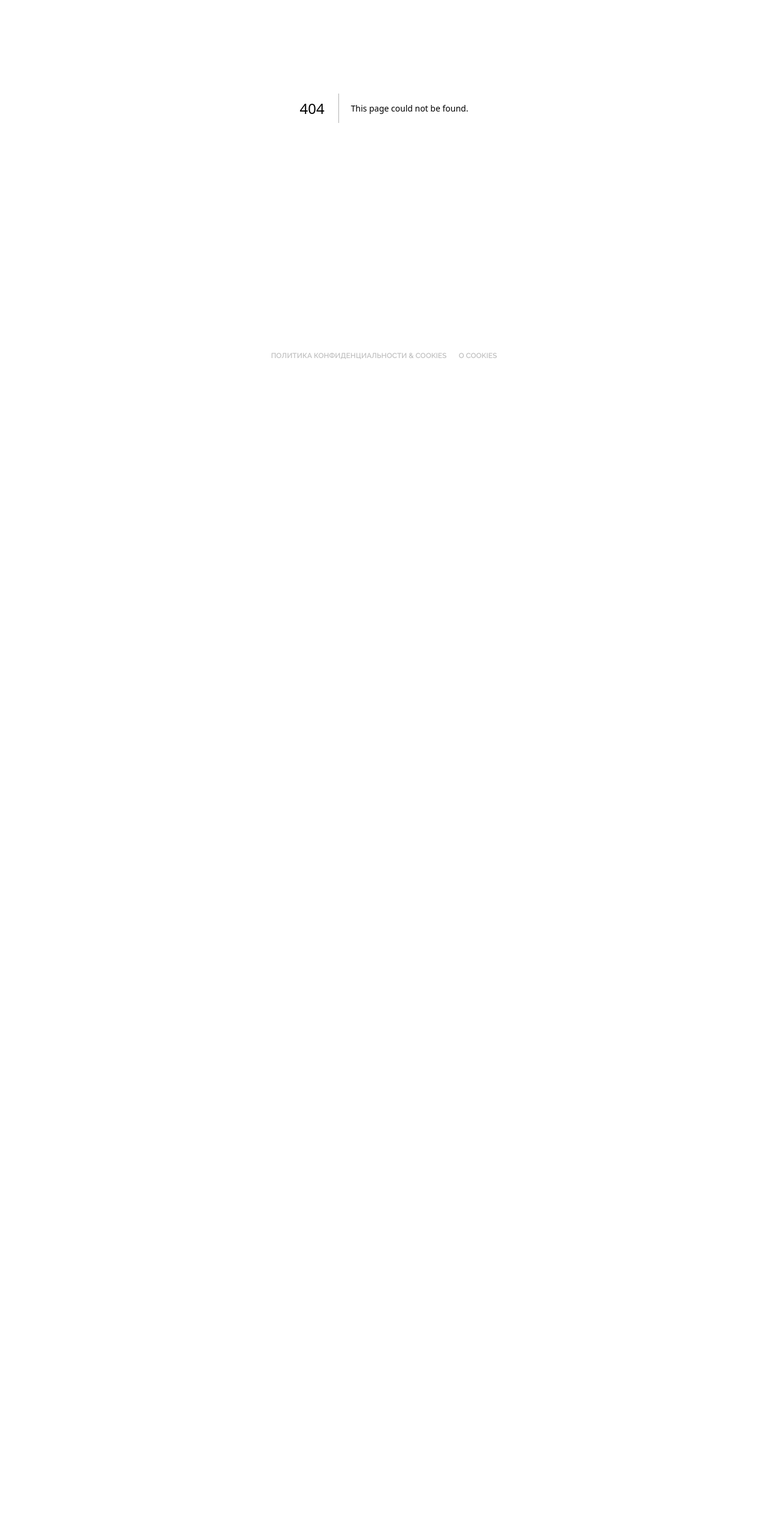
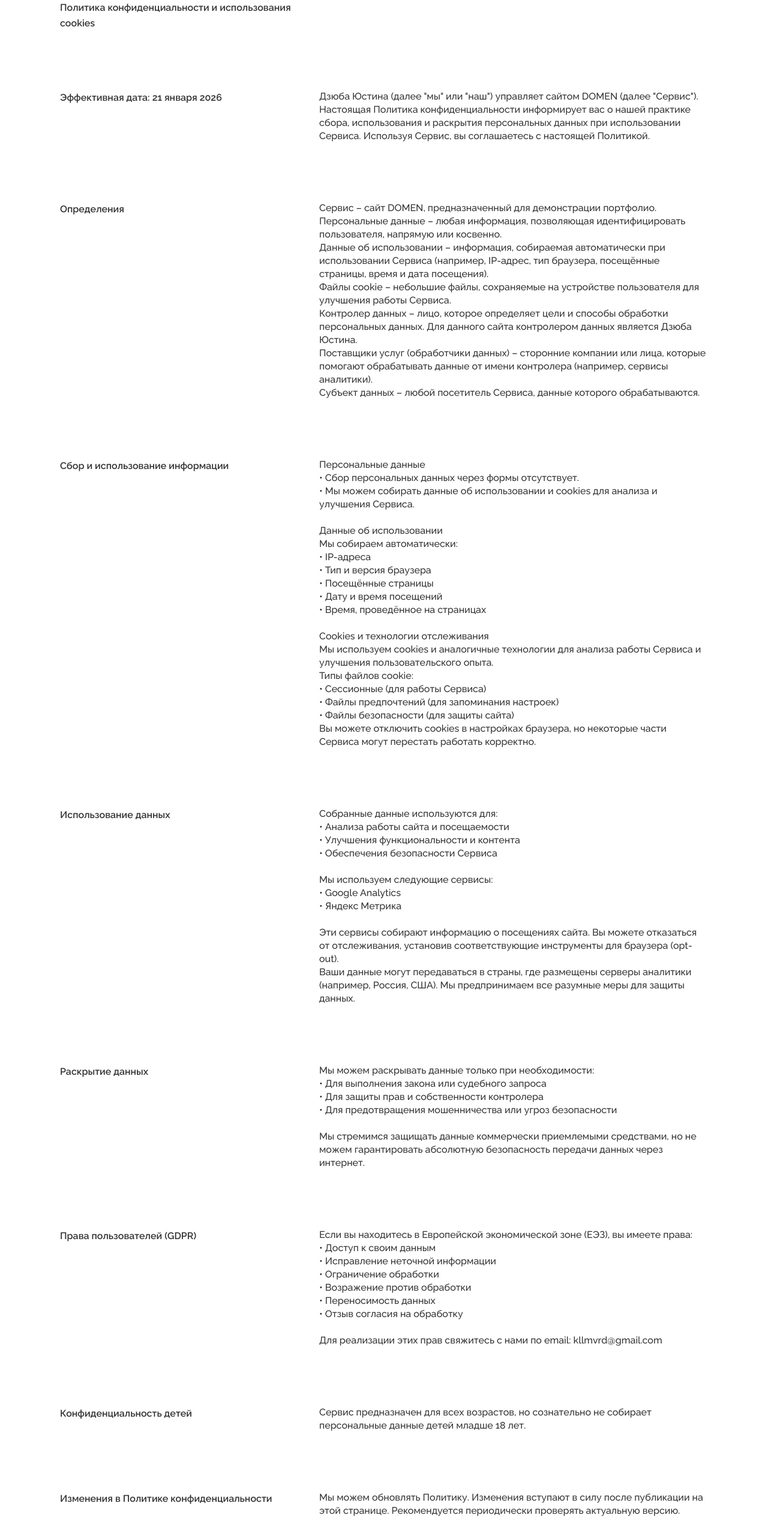
Before and after one commit to GrPugaguga/uxiustina, a Next.js app: page /privacy in a window 1280 px wide. Before the commit this address had no page. Shown: the part 220-2786 px from the top of the page at 60% size. Before the commit the page ends 842 px from the top, so only its background shows below. Built offline with nearby package versions, Linux system fonts and the light colour scheme.

Commit message:
add: create privacy page

```diff
--- /dev/null
+++ b/app/privacy/page.tsx
@@ -0,0 +1,96 @@
+'use client';
+
+import { useRouter } from 'next/navigation';
+import { ActionButton, PrivacyText } from '@/ui-kit';
+
+export default function Privacy() {
+  const router = useRouter();
+
+  return (
+    <div className="min-h-screen bg-background-white pt-32.5 sm:pt-55 px-5 sm:px-25 pb-28.5">
+      <div className="flex flex-col gap-10 sm:gap-24.5">
+        <PrivacyText title="Политика конфиденциальности и использования cookies" />
+
+        <PrivacyText title="Эффективная дата: 21 января 2026">
+          Дзюба Юстина (далее "мы" или "наш") управляет сайтом DOMEN (далее "Сервис").
+          <br />Настоящая Политика конфиденциальности информирует вас о нашей практике сбора, использования и раскрытия персональных данных при использовании Сервиса. Используя Сервис, вы соглашаетесь с настоящей Политикой.
+        </PrivacyText>
+
+        <PrivacyText title="Определения">
+          Сервис – сайт DOMEN, предназначенный для демонстрации портфолио.
+          <br />Персональные данные – любая информация, позволяющая идентифицировать пользователя, напрямую или косвенно.
+          <br />Данные об использовании – информация, собираемая автоматически при использовании Сервиса (например, IP-адрес, тип браузера, посещённые страницы, время и дата посещения).
+          <br />Файлы cookie – небольшие файлы, сохраняемые на устройстве пользователя для улучшения работы Сервиса.
+          <br />Контролер данных – лицо, которое определяет цели и способы обработки персональных данных. Для данного сайта контролером данных является Дзюба Юстина.
+          <br />Поставщики услуг (обработчики данных) – сторонние компании или лица, которые помогают обрабатывать данные от имени контролера (например, сервисы аналитики).
+          <br />Субъект данных – любой посетитель Сервиса, данные которого обрабатываются.
+        </PrivacyText>
+
+        <PrivacyText title="Сбор и использование информации">
+          Персональные данные
+          <br />• Сбор персональных данных через формы отсутствует.
+          <br />• Мы можем собирать данные об использовании и cookies для анализа и улучшения Сервиса.
+          <br /><br />Данные об использовании
+          <br />Мы собираем автоматически:
+          <br />• IP-адреса
+          <br />• Тип и версия браузера
+          <br />• Посещённые страницы
+          <br />• Дату и время посещений
+          <br />• Время, проведённое на страницах
+          <br /><br />Cookies и технологии отслеживания
+          <br />Мы используем cookies и аналогичные технологии для анализа работы Сервиса и улучшения пользовательского опыта.
+          <br />Типы файлов cookie:
+          <br />• Сессионные (для работы Сервиса)
+          <br />• Файлы предпочтений (для запоминания настроек)
+          <br />• Файлы безопасности (для защиты сайта)
+          <br />Вы можете отключить cookies в настройках браузера, но некоторые части Сервиса могут перестать работать корректно.
+        </PrivacyText>
+
+        <PrivacyText title="Использование данных">
+          Собранные данные используются для:
+          <br />• Анализа работы сайта и посещаемости
+          <br />• Улучшения функциональности и контента
+          <br />• Обеспечения безопасности Сервиса
+          <br /><br />Мы используем следующие сервисы:
+          <br />• Google Analytics
+          <br />• Яндекс Метрика
+          <br /><br />Эти сервисы собирают информацию о посещениях сайта. Вы можете отказаться от отслеживания, установив соответствующие инструменты для браузера (opt-out).
+          <br />Ваши данные могут передаваться в страны, где размещены серверы аналитики (например, Россия, США). Мы предпринимаем все разумные меры для защиты данных.
+        </PrivacyText>
+
+        <PrivacyText title="Раскрытие данных">
+          Мы можем раскрывать данные только при необходимости:
+          <br />• Для выполнения закона или судебного запроса
+          <br />• Для защиты прав и собственности контролера
+          <br />• Для предотвращения мошенничества или угроз безопасности
+          <br /><br />Мы стремимся защищать данные коммерчески приемлемыми средствами, но не можем гарантировать абсолютную безопасность передачи данных через интернет.
+        </PrivacyText>
+
+        <PrivacyText title="Права пользователей (GDPR)">
+          Если вы находитесь в Европейской экономической зоне (ЕЭЗ), вы имеете права:
+          <br />• Доступ к своим данным
+          <br />• Исправление неточной информации
+          <br />• Ограничение обработки
+          <br />• Возражение против обработки
+          <br />• Переносимость данных
+          <br />• Отзыв согласия на обработку
+          <br /><br />Для реализации этих прав свяжитесь с нами по email: kllmvrd@gmail.com
+        </PrivacyText>
+
+        <PrivacyText title="Конфиденциальность детей">
+          Сервис предназначен для всех возрастов, но сознательно не собирает персональные данные детей младше 18 лет.
+        </PrivacyText>
+
+        <PrivacyText title="Изменения в Политике конфиденциальности">
+          Мы можем обновлять Политику. Изменения вступают в силу после публикации на этой странице. Рекомендуется периодически проверять актуальную версию.
+        </PrivacyText>
+
+        <PrivacyText title="Контакты">
+          Email: kllmvrd@gmail.com
+        </PrivacyText>
+
+        <ActionButton text="Вернуться" icon={true} onClick={() => router.back()} />
+      </div>
+    </div>
+  );
+}
--- a/ui-kit/button/ActionButton.tsx
+++ b/ui-kit/button/ActionButton.tsx
@@ -5,11 +5,12 @@ export default function ActionButton(props: {
     text: string
     icon?: boolean
     onClick?: () => void
+    className?: string
 }) {
     return (
         <button
             onClick={props.onClick}
-            className={`${buttonBase} text-black text-4 leading-5.5 hover:bg-grey-bg-hover active:bg-grey-bg-pressed bg-grey-bg-primary px-5 py-3 flex items-center gap-2`}
+            className={`${buttonBase} text-black text-4 leading-5.5 hover:bg-grey-bg-hover active:bg-grey-bg-pressed bg-grey-bg-primary px-5 py-3 flex items-center gap-2 w-fit ${props.className}`}
         >
             {props.icon && <BackIcon />}
             {props.text}
--- a/ui-kit/privacy/PrivacyAndCookies.tsx
+++ b/ui-kit/privacy/PrivacyAndCookies.tsx
@@ -1,12 +1,14 @@
+import Link from "next/link";
+
 export default function PrivacyAndCookies() {
     return (
         <div className="flex gap-5">
-            <span className="text-[10px] sm:text-[12px] font-semibold leading-6.5 text-grey-txt-primary active:text-grey-txt-secondary cursor-pointer">
+            <Link href="/privacy" className="text-[10px] sm:text-[12px] font-semibold leading-6.5 text-grey-txt-primary active:text-grey-txt-secondary cursor-pointer">
                 ПОЛИТИКА КОНФИДЕНЦИАЛЬНОСТИ & COOKIES
-            </span>
-            <span className="text-[10px] sm:text-[12px] font-semibold leading-6.5 text-grey-txt-primary active:text-grey-txt-secondary cursor-pointer">
+            </Link>
+            <Link href="/privacy" className="text-[10px] sm:text-[12px] font-semibold leading-6.5 text-grey-txt-primary active:text-grey-txt-secondary cursor-pointer">
                 О COOKIES
-            </span>
+            </Link>
         </div>
     )
 }
--- /dev/null
+++ b/ui-kit/privacy/PrivacyText.tsx
@@ -0,0 +1,19 @@
+export default function PrivacyText(props: {
+    title: string
+    children?: React.ReactNode
+}) {
+    return (
+        <div className="flex flex-col sm:flex-row gap-2.5 sm:gap-0">
+            <div className="sm:w-2/5">
+                <h2 className="text-6 font-semibold leading-6.5 text-black">
+                    {props.title}
+                </h2>
+            </div>
+            {props.children && (
+                <div className="sm:w-3/5 text-4 font-medium leading-5.5 text-black">
+                    {props.children}
+                </div>
+            )}
+        </div>
+    )
+}
--- a/ui-kit/privacy/index.ts
+++ b/ui-kit/privacy/index.ts
@@ -1 +1,2 @@
 export { default as PrivacyAndCookies } from "./PrivacyAndCookies";
+export { default as PrivacyText } from "./PrivacyText";
```
